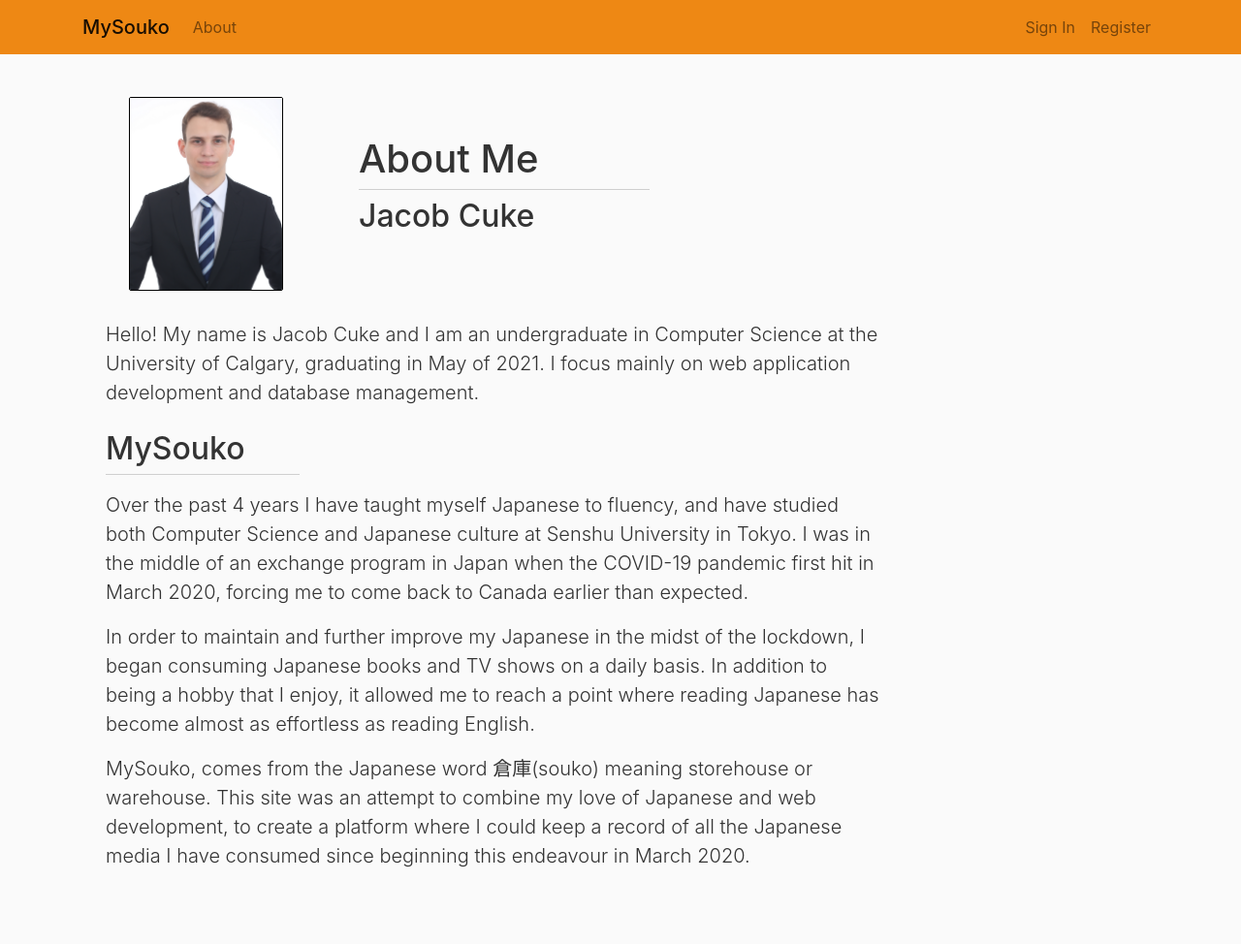
After one commit to JacobCuke/MySouko, a Django app: page /about/ in a window 1280 px wide. The commit adds this page. Shown: the whole page at 97% size. Run offline with Django 3.2, Linux system fonts and the light colour scheme; some libraries are stand-ins or nearby versions.

Commit message:
Add About page

```diff
--- a/souko/static/souko/main.css
+++ b/souko/static/souko/main.css
@@ -15,6 +15,33 @@ body {
 .main-body {
   margin-top: 100px;
   margin-bottom: 60px;
+}
+
+.about-me-img img {
+  height: 200px;
+  object-fit: contain;
+  display: block;
+  margin-left: auto;
+  margin-right: auto;
+  border: 1px solid black;
+  border-radius: 2px;
+}
+
+.about-me-title h1{
+  border-bottom: 1px solid #cfcfcf;
+  padding-bottom: 7px;
+  margin-top: 40px;
+  max-width: 300px;
+}
+
+.about-me-content {
+  margin-top: 30px;
+}
+
+.about-me-content h2 {
+  border-bottom: 1px solid #cfcfcf;
+  max-width: 200px;
+  padding-bottom: 7px;
 }
 
 .content-section {
--- /dev/null
+++ b/souko/templates/souko/about.html
@@ -0,0 +1,29 @@
+{% extends "souko/base.html" %}
+{% load static %}
+
+{% block content %}
+  <div class="row">
+    <div class="col-md-4 about-me-img">
+      <img src="{% static 'souko/about_me_pic.jpg' %}" alt="About Me Picture">
+    </div>
+    <div class="col-md-8 about-me-title">
+      <h1>About Me</h1>
+      <h2>Jacob Cuke</h2>
+    </div>
+  </div>
+  <div class="about-me-content ml-4">
+    <p class="lead">
+      Hello! My name is Jacob Cuke and I am an undergraduate in Computer Science at the University of Calgary, graduating in May of 2021. I focus mainly on web application development and database management.
+    </p>
+    <h2 class="mt-4">MySouko</h2>
+    <p class="lead mt-3">
+      Over the past 4 years I have taught myself Japanese to fluency, and have studied both Computer Science and Japanese culture at Senshu University in Tokyo. I was in the middle of an exchange program in Japan when the COVID-19 pandemic first hit in March 2020, forcing me to come back to Canada earlier than expected.
+    </p>
+    <p class="lead">
+      In order to maintain and further improve my Japanese in the midst of the lockdown, I began consuming Japanese books and TV shows on a daily basis. In addition to being a hobby that I enjoy, it allowed me to reach a point where reading Japanese has become almost as effortless as reading English.
+    </p>
+    <p class="lead">
+      MySouko, comes from the Japanese word 倉庫(souko) meaning storehouse or warehouse. This site was an attempt to combine my love of Japanese and web development, to create a platform where I could keep a record of all the Japanese media I have consumed since beginning this endeavour in March 2020.
+    </p>
+  </div>
+{% endblock content %}
--- a/souko/templates/souko/base.html
+++ b/souko/templates/souko/base.html
@@ -37,8 +37,7 @@
 
         <div class="collapse navbar-collapse" id="navbarCollapse">
           <div class="navbar-nav mr-auto">
-            <a class="nav-item nav-link" href="#">About</a>
-            <a class="nav-item nav-link" href="#">Statistics</a>
+            <a class="nav-item nav-link" href="{% url 'souko-about' %}">About</a>
             {% if user.is_authenticated %}
               <a class="nav-item nav-link" href="{% url 'user-mylist' user.username %}">My List</a>
             {% endif %}
@@ -46,7 +45,6 @@
 
           <div class="navbar-nav">
             {% if user.is_authenticated %}
-              <a class="nav-item nav-link" href="#">Profile</a>
               <a class="nav-item nav-link" href="{% url 'logout' %}">Logout</a>
             {% else %}
               <a class="nav-item nav-link" href="{% url 'login' %}">Sign In</a>
--- a/souko/templates/souko/home.html
+++ b/souko/templates/souko/home.html
@@ -7,7 +7,7 @@
       <p class="mt-4 ml-2 lead">
         This is a website I built to keep track of all of the Japanese media that I consume. <br>
         To create your own list head on over to the <a href="{% url 'register' %}">Register</a> page to get started!<br>
-        For more information on how this site came about, check out the <a href="#">About</a> page.
+        For more information on how this site came about, check out the <a href="{% url 'souko-about' %}">About</a> page.
       </p>
       <p class="mt-4 ml-2 lead">
         Below is my list of all the books, TV shows and games that I've completed entirely in Japanese!
--- a/souko/urls.py
+++ b/souko/urls.py
@@ -14,6 +14,7 @@ from .views import (
 
 urlpatterns = [
     path('', HomeListView.as_view(), name='souko-home'),
+    path('about/', views.about, name='souko-about'),
     path('home/inprogress/', HomeListInProgressView.as_view(), name='souko-home-inprogress'),
     path('home/completed/', HomeListCompletedView.as_view(), name='souko-home-completed'),
     path('mylist/', views.mylist, name='souko-mylist'),
--- a/souko/views.py
+++ b/souko/views.py
@@ -146,3 +146,7 @@ def completed(request, **kwargs):
                 obj.save()
                 return HttpResponse("")
     return HttpResponse("Access Denied")
+
+
+def about(request):
+    return render(request, 'souko/about.html')
```
Also changed, not shown: db.sqlite3, souko/static/souko/about_me_pic.jpg (added), 2 other files.
